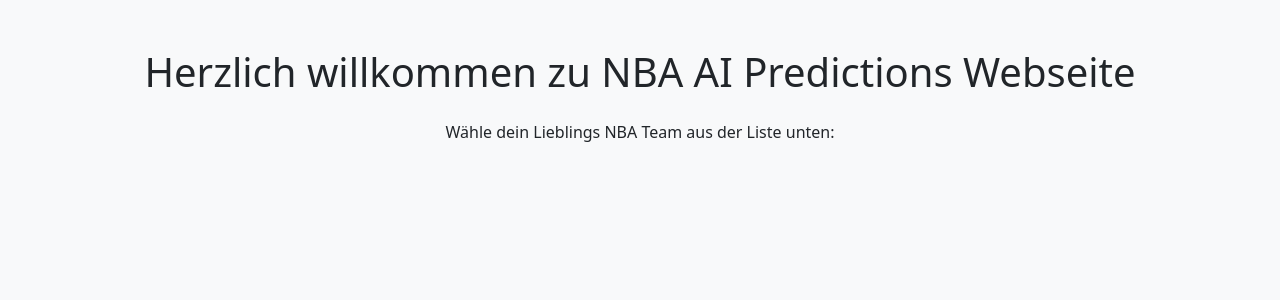
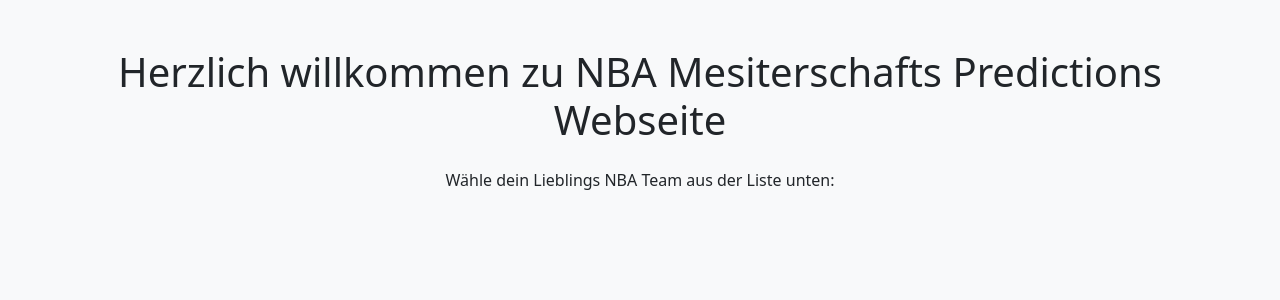
Before and after one commit to albanesi/NBA-KI, a Flask app: page / in a window 1280 px wide. Shown: the top 300 px of the page. Run offline with Flask 3, Linux system fonts and the light colour scheme; data that the repository does not hold is empty; parts of the project's set-up code (start-up, migrations or seed data) failed here and were passed over.

Commit message:
little change

```diff
--- a/app/templates/index.html
+++ b/app/templates/index.html
@@ -30,7 +30,7 @@
 
 <body class="bg-light">
     <div class="container my-5">
-        <h1 class="text-center mb-4">Herzlich willkommen zu NBA AI Predictions Webseite</h1>
+        <h1 class="text-center mb-4">Herzlich willkommen zu NBA Mesiterschafts Predictions Webseite</h1>
         <p class="text-center mb-5">Wähle dein Lieblings NBA Team aus der Liste unten:</p>
 
         <div class="row g-4 justify-content-center">
```
